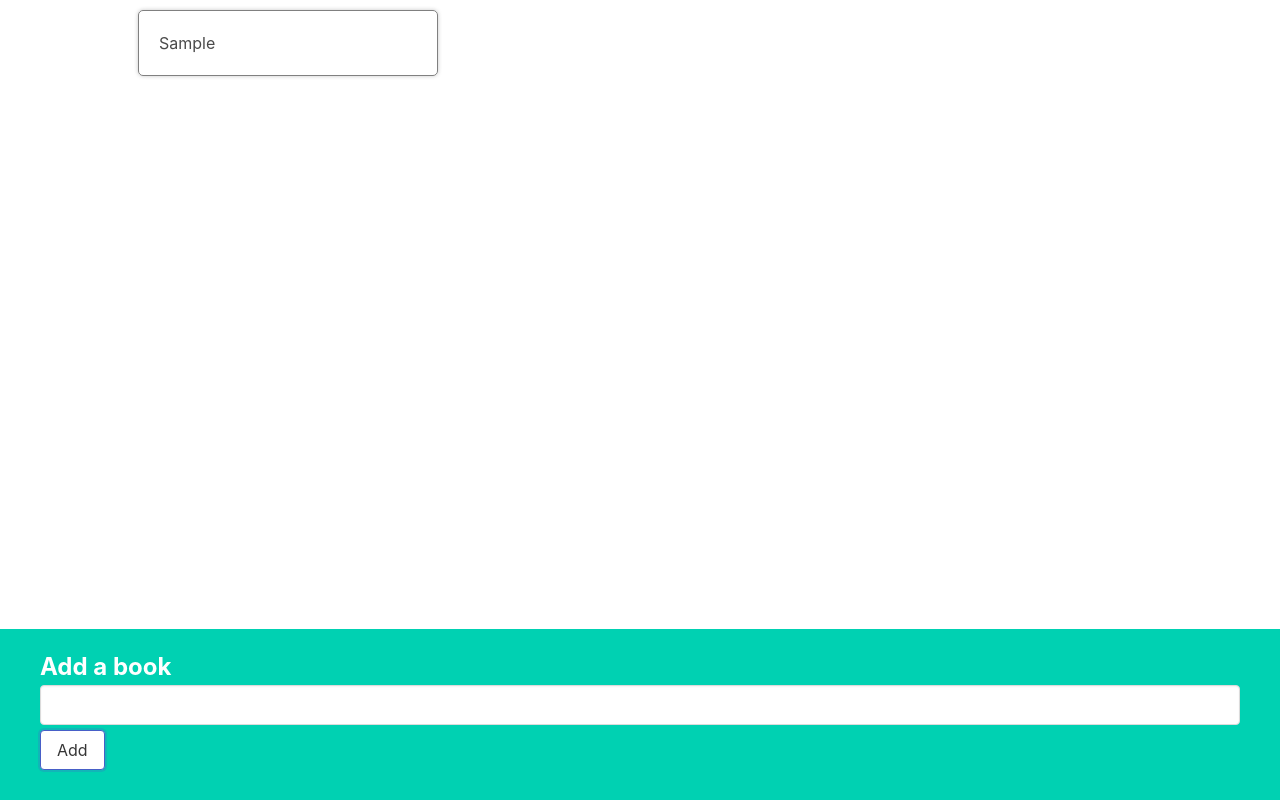
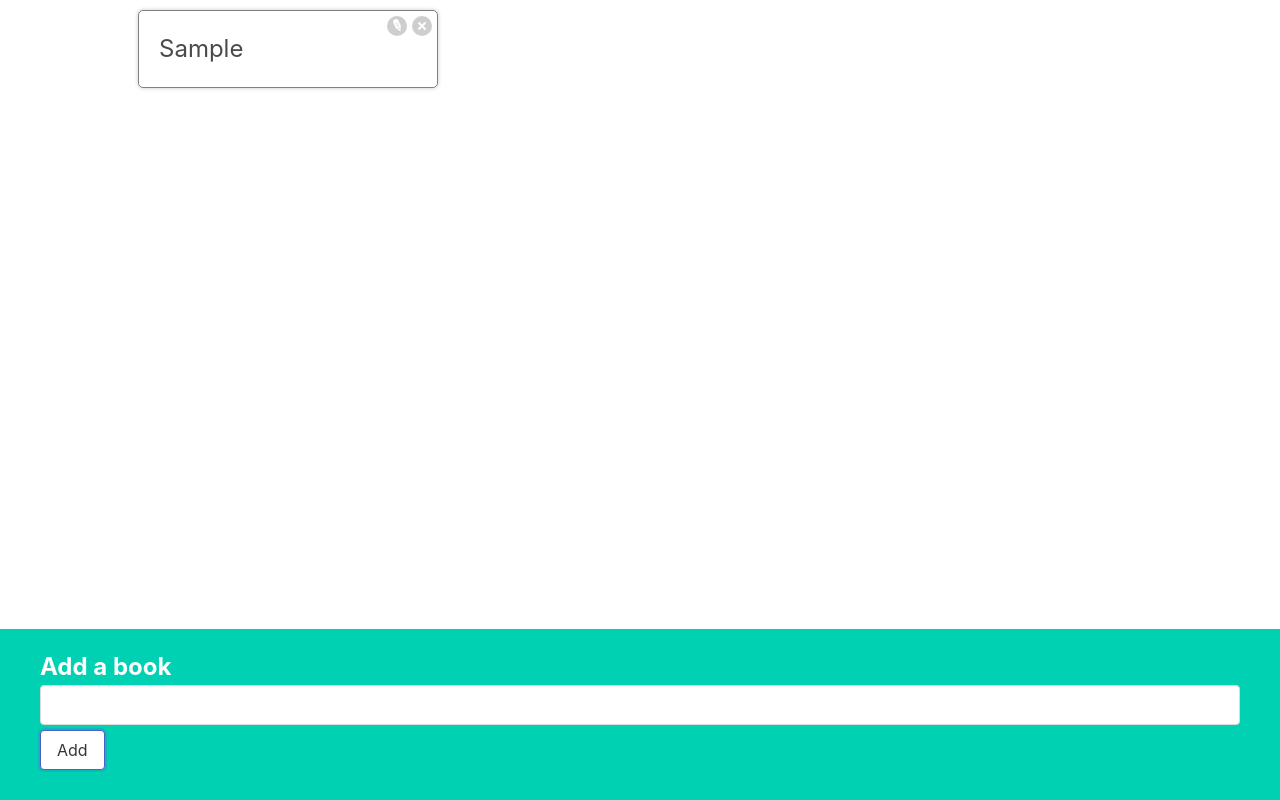
Before and after one commit to Lyhua-tech/store-book-app, a React (Vite) app: page / in a window 1280 px wide. Both pictures are taken after typing "Sample" into the empty fields and a click on the button "Add". Built offline with nearby package versions, Linux system fonts and the light colour scheme.

Commit message:
add edit and delete operation

```diff
--- a/src/App.jsx
+++ b/src/App.jsx
@@ -12,13 +12,13 @@ const App = () => {
     ]
     setBooks(addBooks)
   }
-  // // function for remove book
-  // const removeBooks = (bookTitle) =>{
-  //   const rmBooks = books.filter(title => {
-  //     return title !== bookTitle;
-  //   })
-  //   setBooks(rmBooks)
-  // }
+  // function for remove book
+  const removeBooks = (id) =>{
+    const rmBooks = books.filter(title => {
+      return title.id !== id;
+    })
+    setBooks(rmBooks)
+  }
 
   // //
   // const modifyBooks = (id, newTitle) => {
@@ -32,7 +32,7 @@ const App = () => {
   // }
   return (
     <div>
-      <BookList books={books}/>
+      <BookList books={books} onDelete={removeBooks}/>
       <BookCreate onCreate={createBooks}/>
     </div>
   )
--- a/src/components/BookEdit.jsx
+++ b/src/components/BookEdit.jsx
@@ -1,8 +1,21 @@
-import React from 'react'
+import React, { useState } from 'react'
 
 const BookEdit = () => {
+  const [title, setTitle] = useState('');
+
+  const handleChange = (event) => {
+    setEdit(event.target.value);
+  }
+  const handleSubmit = (event) => {
+    event.preventDefault();
+
+  }
   return (
-    <div>BookEdit</div>
+    <form className='book-edit'>
+      <label>Title</label>
+      <input type="text" className='input'/>
+      <button className='button is-primary'>save</button>
+    </form>
   )
 }
 
--- a/src/components/BookList.jsx
+++ b/src/components/BookList.jsx
@@ -1,9 +1,9 @@
 import React from 'react'
 import BookShow from './BookShow';
 
-const BookList = ({ books }) => {
+const BookList = ({ books, onDelete }) => {
   const renderBooks = books.map((book) =>{
-    return <BookShow key={book.id} book={book} />
+    return <BookShow key={book.id} book={book} onDelete={onDelete}/>
   });
   return (
     <div className='book-list'>
--- a/src/components/BookShow.jsx
+++ b/src/components/BookShow.jsx
@@ -1,9 +1,29 @@
-import React from 'react'
+import React, { useState } from 'react'
+import BookEdit from './BookEdit'
 
-const BookShow = ({ book }) => {
+const BookShow = ({ book, onDelete }) => {
+  const [edit, setEdit] = useState(false)
+  const handleEditClick = () => {
+    setEdit(!edit)
+  }
+  const handleClick = () => {
+    onDelete(book.id);
+  }
+  let content = <h3>{book.title}</h3>;
+  if (edit) {
+    content = <BookEdit />
+  }
   return (
     <div className='book-show'>
-      {book.title}
+      <div>{content}</div>
+      <div className='actions'>
+        <button className='edit' onClick={handleEditClick}>
+          Edit
+        </button>
+        <button className='delete' onClick={handleClick}>
+          Delete
+        </button>
+      </div>
     </div>
   )
 }
```
